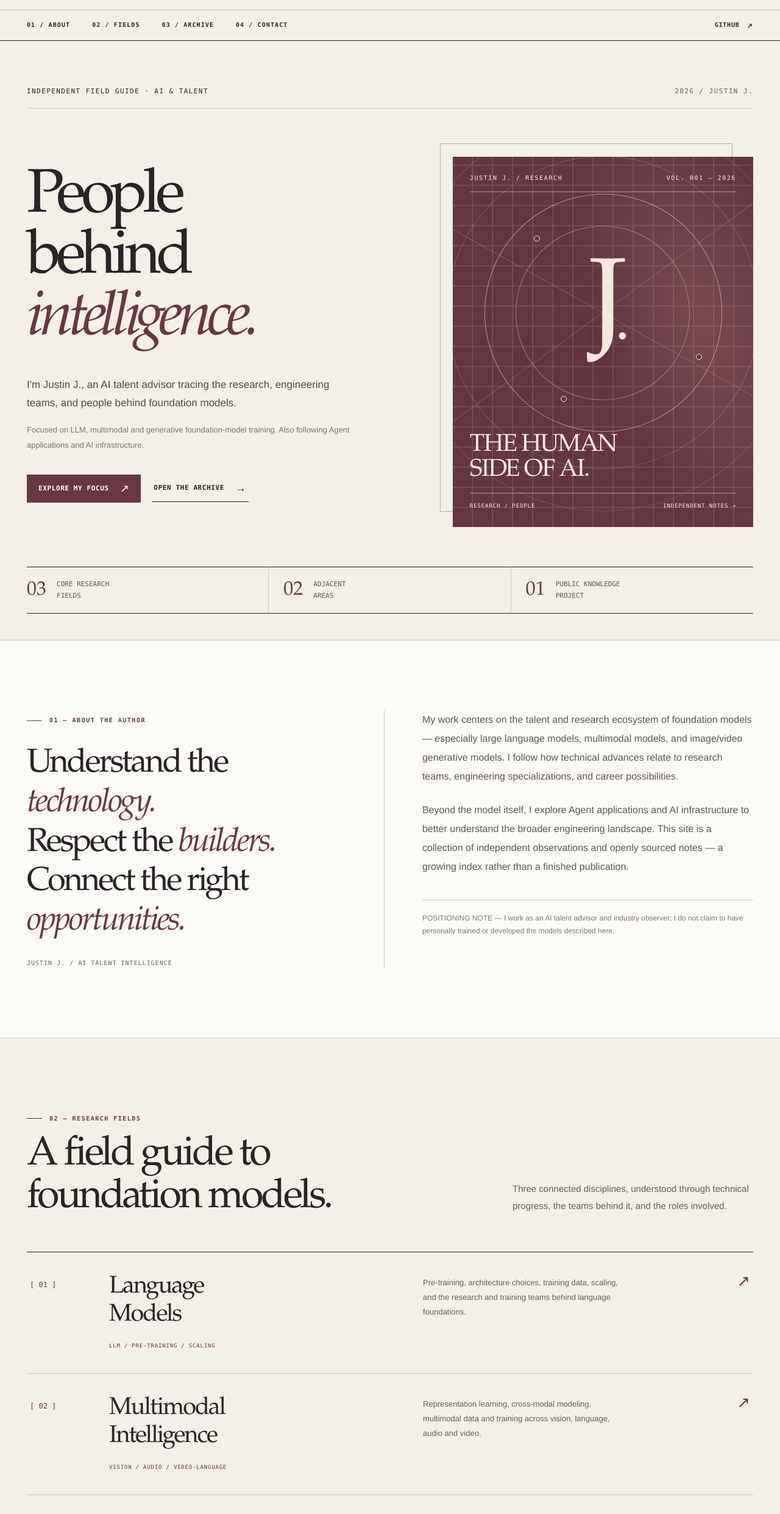
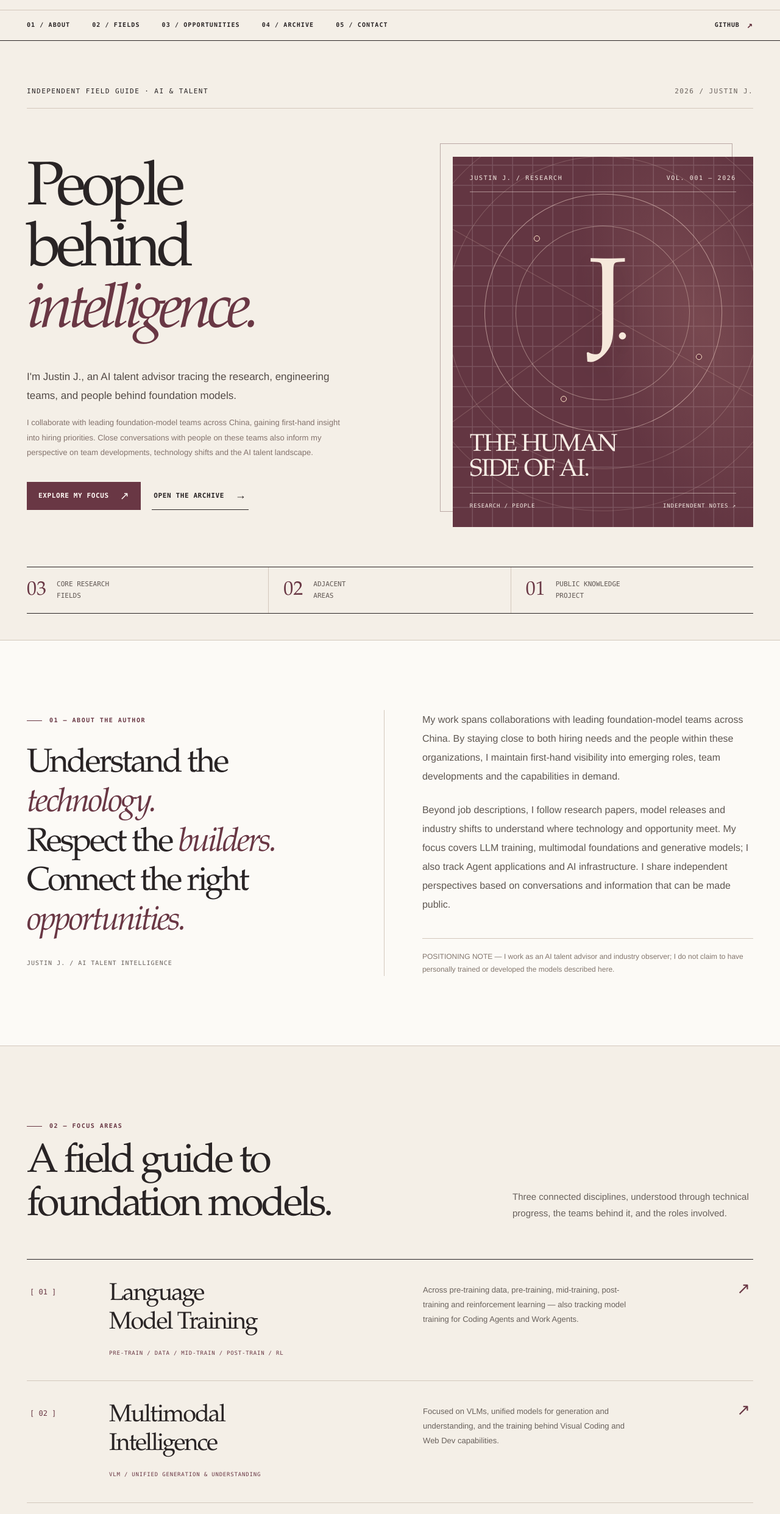
Before and after one commit to Justin-Jr26/Justin-Jr26, a plain HTML site: page docs/index.html in a window 1280 px wide. Shown: the part 62-2544 px from the top of the page at 61% size. Drawn offline with Linux system fonts and the light colour scheme.

Commit message:
content: refine collaboration positioning and expand LLM and multimodal focus

```diff
--- a/docs/index.html
+++ b/docs/index.html
@@ -246,8 +246,9 @@
       <nav class="nav-list" aria-label="Main navigation">
         <a href="#about"><span class="en">01 / About</span><span class="zh">01 / 关于我</span></a>
         <a href="#focus"><span class="en">02 / Fields</span><span class="zh">02 / 研究领域</span></a>
-        <a href="#archive"><span class="en">03 / Archive</span><span class="zh">03 / 知识档案</span></a>
-        <a href="#contact"><span class="en">04 / Contact</span><span class="zh">04 / 交流联系</span></a>
+        <a href="#opportunities"><span class="en">03 / Opportunities</span><span class="zh">03 / 热招岗位</span></a>
+        <a href="#archive"><span class="en">04 / Archive</span><span class="zh">04 / 知识档案</span></a>
+        <a href="#contact"><span class="en">05 / Contact</span><span class="zh">05 / 交流联系</span></a>
       </nav>
       <a class="nav-contact" href="https://github.com/Justin-Jr26" target="_blank" rel="noopener noreferrer">GITHUB <span aria-hidden="true">↗</span></a>
     </div></div>
@@ -261,8 +262,8 @@
           <h1 class="zh">看见智能<br><em>背后的</em><br>人。</h1>
           <p class="hero-lede en">I'm Justin J., an AI talent advisor tracing the research, engineering teams, and people behind foundation models.</p>
           <p class="hero-lede zh">你好，我是 Justin J.，一名专注基座模型方向的 AI 人才顾问，关注技术研究、研发团队与背后的人。</p>
-          <p class="hero-note en">Focused on LLM, multimodal and generative foundation-model training. Also following Agent applications and AI infrastructure.</p>
-          <p class="hero-note zh">核心关注大语言模型、多模态与生成模型的基座训练，并持续了解 Agent 应用及 AI Infra。</p>
+          <p class="hero-note en">I collaborate with leading foundation-model teams across China, gaining first-hand insight into hiring priorities. Close conversations with people on these teams also inform my perspective on team developments, technology shifts and the AI talent landscape.</p>
+          <p class="hero-note zh">与国内头部基座模型团队保持广泛合作，持续获得一线岗位信息；也通过与团队成员的密切交流，关注团队动态、技术热点与人才市场的前沿变化。</p>
           <div class="hero-actions">
             <a class="action primary" href="#focus"><span class="en">EXPLORE MY FOCUS</span><span class="zh">了解研究方向</span> <span class="arrow" aria-hidden="true">↗</span></a>
             <a class="action ghost" href="#archive"><span class="en">OPEN THE ARCHIVE</span><span class="zh">查看知识档案</span> <span class="arrow" aria-hidden="true">→</span></a>
@@ -299,10 +300,10 @@
           <div class="about-caption">JUSTIN J. / AI TALENT INTELLIGENCE</div>
         </div>
         <div class="about-right" data-reveal>
-          <p class="en">My work centers on the talent and research ecosystem of foundation models — especially large language models, multimodal models, and image/video generative models. I follow how technical advances relate to research teams, engineering specializations, and career possibilities.</p>
-          <p class="zh">我的工作主要围绕基座模型的人才与研究生态，尤其关注大语言模型、多模态模型，以及图像和视频生成模型。我也持续研究技术进展如何对应研发团队、工程分工与职业发展机会。</p>
-          <p class="en">Beyond the model itself, I explore Agent applications and AI infrastructure to better understand the broader engineering landscape. This site is a collection of independent observations and openly sourced notes — a growing index rather than a finished publication.</p>
-          <p class="zh">在基座模型之外，我也关注 Agent 应用和 AI 基础设施，从更完整的技术链路理解研发工作。这是我持续整理公开研究资料与独立观察的个人空间，内容会逐步积累，而非一次性完成。</p>
+          <p class="en">My work spans collaborations with leading foundation-model teams across China. By staying close to both hiring needs and the people within these organizations, I maintain first-hand visibility into emerging roles, team developments and the capabilities in demand.</p>
+          <p class="zh">我与国内头部基座模型团队保持广泛而深入的合作，能够直接接触一线招聘需求；同时与多个团队的内部成员保持长期、紧密的交流，持续了解团队发展动态与人才需求变化。</p>
+          <p class="en">Beyond job descriptions, I follow research papers, model releases and industry shifts to understand where technology and opportunity meet. My focus covers LLM training, multimodal foundations and generative models; I also track Agent applications and AI infrastructure. I share independent perspectives based on conversations and information that can be made public.</p>
+          <p class="zh">在招聘信息之外，我也长期关注研究论文、模型发布、技术路线与行业热点，把团队的一线观察与公开技术资料结合起来，形成对技术风向和职业机会的独立判断。核心专注 LLM、多模态、生成模型训练，并延伸关注 Agent 与 AI Infra；公开分享以适合披露的信息为限。</p>
           <div class="about-footnote"><span class="en">POSITIONING NOTE — I work as an AI talent advisor and industry observer; I do not claim to have personally trained or developed the models described here.</span><span class="zh">身份说明：我的主要身份是 AI 人才顾问与行业观察者，不会将自己表述为亲自研发或训练相关模型的算法研究员。</span></div>
         </div>
       </div>
@@ -310,23 +311,23 @@
     <section class="section index-section" id="focus">
       <div class="container">
         <div class="section-heading" data-reveal>
-          <div><div class="section-label"><span class="en">02 — RESEARCH FIELDS</span><span class="zh">02 — 技术领域</span></div><h2 class="section-title en">A field guide to<br>foundation models.</h2><h2 class="section-title zh">基座模型<br>研究观察。</h2></div>
+          <div><div class="section-label"><span class="en">02 — FOCUS AREAS</span><span class="zh">02 — 关注方向</span></div><h2 class="section-title en">A field guide to<br>foundation models.</h2><h2 class="section-title zh">基座模型<br>研究观察。</h2></div>
           <p class="section-sub en">Three connected disciplines, understood through technical progress, the teams behind it, and the roles involved.</p>
           <p class="section-sub zh">从技术演进、研发团队和岗位能力三个角度，持续观察相互关联的基座模型研究领域。</p>
         </div>
         <div class="index-list">
           <article class="index-item" data-reveal>
             <div class="index-no">[ 01 ]</div>
-            <div><h3 class="en">Language<br>Models</h3><h3 class="zh">大语言模型<br>基座训练</h3><span class="mini-tag">LLM / PRE-TRAINING / SCALING</span></div>
-            <p class="en">Pre-training, architecture choices, training data, scaling, and the research and training teams behind language foundations.</p>
-            <p class="zh">关注预训练、架构选择、训练数据、Scaling，以及语言模型基础研究与训练工程团队。</p>
+            <div><h3 class="en">Language<br>Model Training</h3><h3 class="zh">大语言模型<br>训练全链路</h3><span class="mini-tag">PRE-TRAIN / DATA / MID-TRAIN / POST-TRAIN / RL</span></div>
+            <p class="en">Across pre-training data, pre-training, mid-training, post-training and reinforcement learning — also tracking model training for Coding Agents and Work Agents.</p>
+            <p class="zh">从 Pre-train Data、Pre-train、Mid-train 到 Post-train、RL，延伸关注 Coding Agent、Work Agent 等模型能力与相关训练方向。</p>
             <a href="https://github.com/Justin-Jr26/foundation-model-radar/blob/main/research/llm-pretraining.md" target="_blank" rel="noopener noreferrer" class="index-arrow" aria-label="Read LLM foundation research note">↗</a>
           </article>
           <article class="index-item" data-reveal>
             <div class="index-no">[ 02 ]</div>
-            <div><h3 class="en">Multimodal<br>Intelligence</h3><h3 class="zh">多模态<br>基座模型</h3><span class="mini-tag">VISION / AUDIO / VIDEO-LANGUAGE</span></div>
-            <p class="en">Representation learning, cross-modal modeling, multimodal data and training across vision, language, audio and video.</p>
-            <p class="zh">关注视觉、语言、音频和视频的跨模态表征、联合建模与训练数据。</p>
+            <div><h3 class="en">Multimodal<br>Intelligence</h3><h3 class="zh">多模态<br>模型与能力</h3><span class="mini-tag">VLM / UNIFIED GENERATION & UNDERSTANDING</span></div>
+            <p class="en">Focused on VLMs, unified models for generation and understanding, and the training behind Visual Coding and Web Dev capabilities.</p>
+            <p class="zh">聚焦 VLM、生成理解统一模型，以及 Visual Coding、Web Dev 等多模态能力和相关训练研究。</p>
             <a href="https://github.com/Justin-Jr26/foundation-model-radar/blob/main/research/multimodal-foundation-models.md" target="_blank" rel="noopener noreferrer" class="index-arrow" aria-label="Read multimodal research note">↗</a>
           </article>
           <article class="index-item" data-reveal>
@@ -361,7 +362,7 @@
     <section class="section archive-section" id="archive">
       <div class="container">
         <div class="section-heading" data-reveal>
-          <div><div class="section-label"><span class="en">03 — THE LIVING ARCHIVE</span><span class="zh">03 — 持续更新的知识档案</span></div><h2 class="section-title en">Notes, indexed.</h2><h2 class="section-title zh">让研究，<br>有所积累。</h2></div>
+          <div><div class="section-label"><span class="en">04 — THE LIVING ARCHIVE</span><span class="zh">04 — 持续更新的知识档案</span></div><h2 class="section-title en">Notes, indexed.</h2><h2 class="section-title zh">让研究，<br>有所积累。</h2></div>
           <p class="section-sub en">A growing set of publicly sourced research notes and technical role frameworks. Real projects first; more material will follow.</p>
           <p class="section-sub zh">逐步沉淀可追溯来源的技术笔记和岗位能力地图。先展示真实项目，再持续补充内容。</p>
         </div>
@@ -386,7 +387,7 @@
     <section class="contact-section" id="contact">
       <div class="container contact-layout">
         <div>
-          <div class="section-label"><span class="en">04 — CORRESPONDENCE</span><span class="zh">04 — 保持联系</span></div>
+          <div class="section-label"><span class="en">05 — CORRESPONDENCE</span><span class="zh">05 — 保持联系</span></div>
           <h2 class="contact-title en">The next chapter<br>starts with <em>people.</em></h2>
           <h2 class="contact-title zh">下一段故事，<br>从<em>人</em>开始。</h2>
           <p class="contact-copy en">If you work on foundation models, are exploring new career paths, or are building an AI research team, I'd welcome a thoughtful conversation.</p>
```
